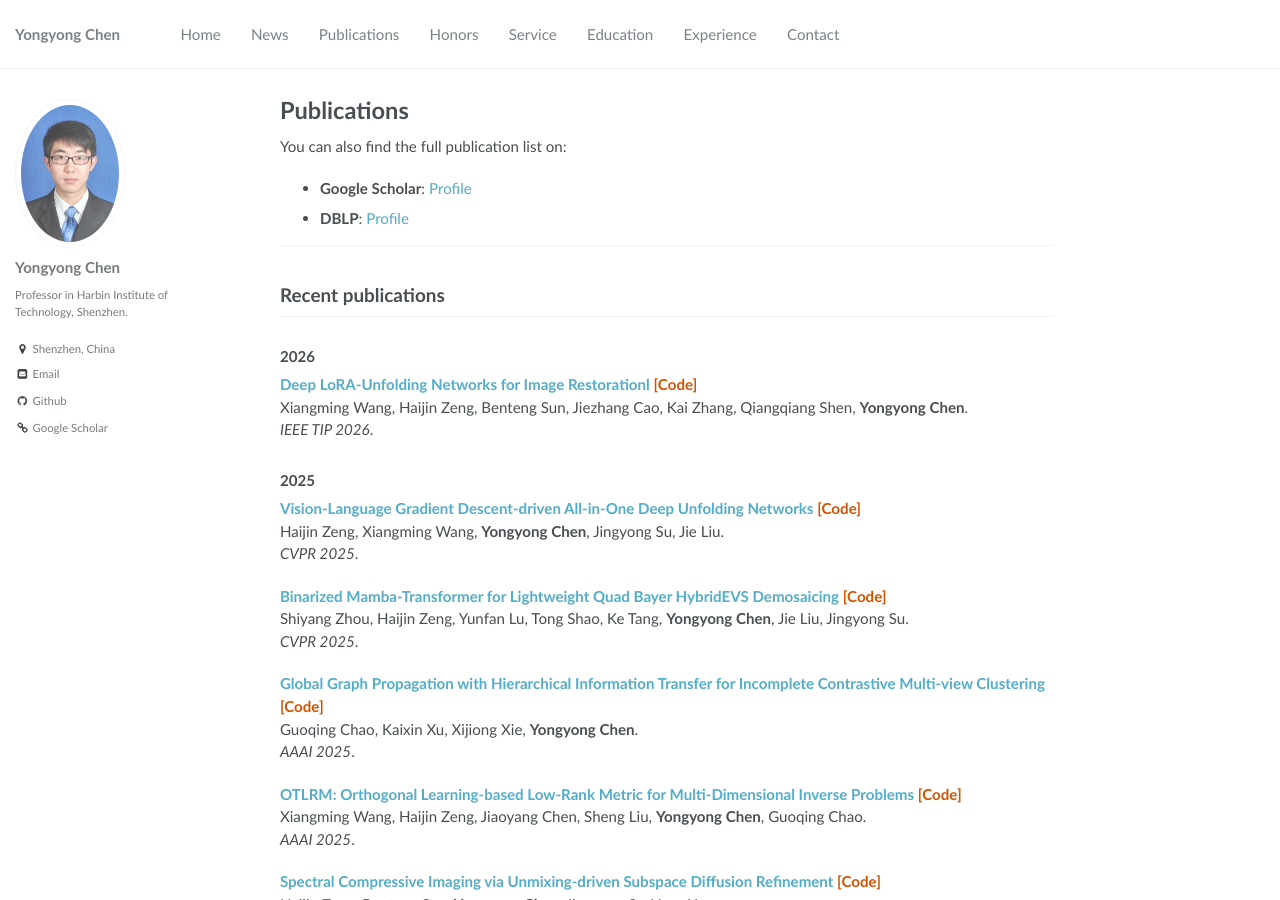
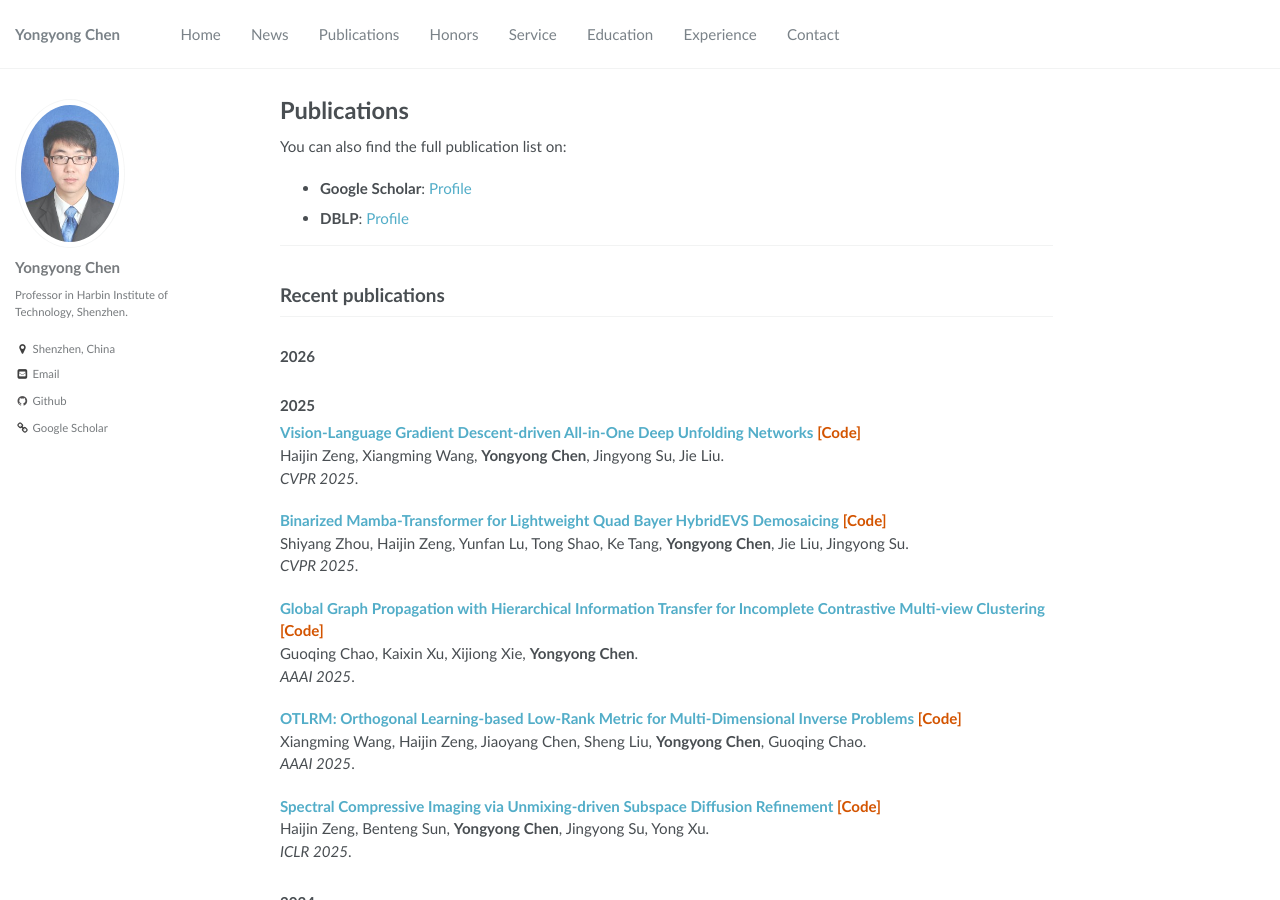
Before and after one commit to cyyhit/cyyhit.github.io, a Jekyll site: the page built from _pages/publications.md, in a window 1280 px wide and 900 px high. Built offline with Jekyll 4.4.1, drawn with Linux system fonts in a browser that asks for light colours.

Commit message:
Update publications.md

```diff
--- a/_pages/publications.md
+++ b/_pages/publications.md
@@ -13,9 +13,9 @@ You can also find the full publication list on:
 ## Recent publications
 
 ### 2026
-<b>[Deep LoRA-Unfolding Networks for Image Restorationl](https://ieeexplore.ieee.org/abstract/document/11391488/) <a href="https://github.com/PAN083/DiffSCI" style="color:#d35400;">[Code]</a> </b> <br>
+<!-- <b>[Deep LoRA-Unfolding Networks for Image Restorationl](https://ieeexplore.ieee.org/abstract/document/11391488/) <a href="https://github.com/PAN083/DiffSCI" style="color:#d35400;">[Code]</a> </b> <br>
 Xiangming Wang, Haijin Zeng, Benteng Sun, Jiezhang Cao, Kai Zhang, Qiangqiang Shen, <b>Yongyong Chen</b>.<br>
-<i>IEEE TIP 2026</i>.
+<i>IEEE TIP 2026</i>. -->
 
 
 
```
